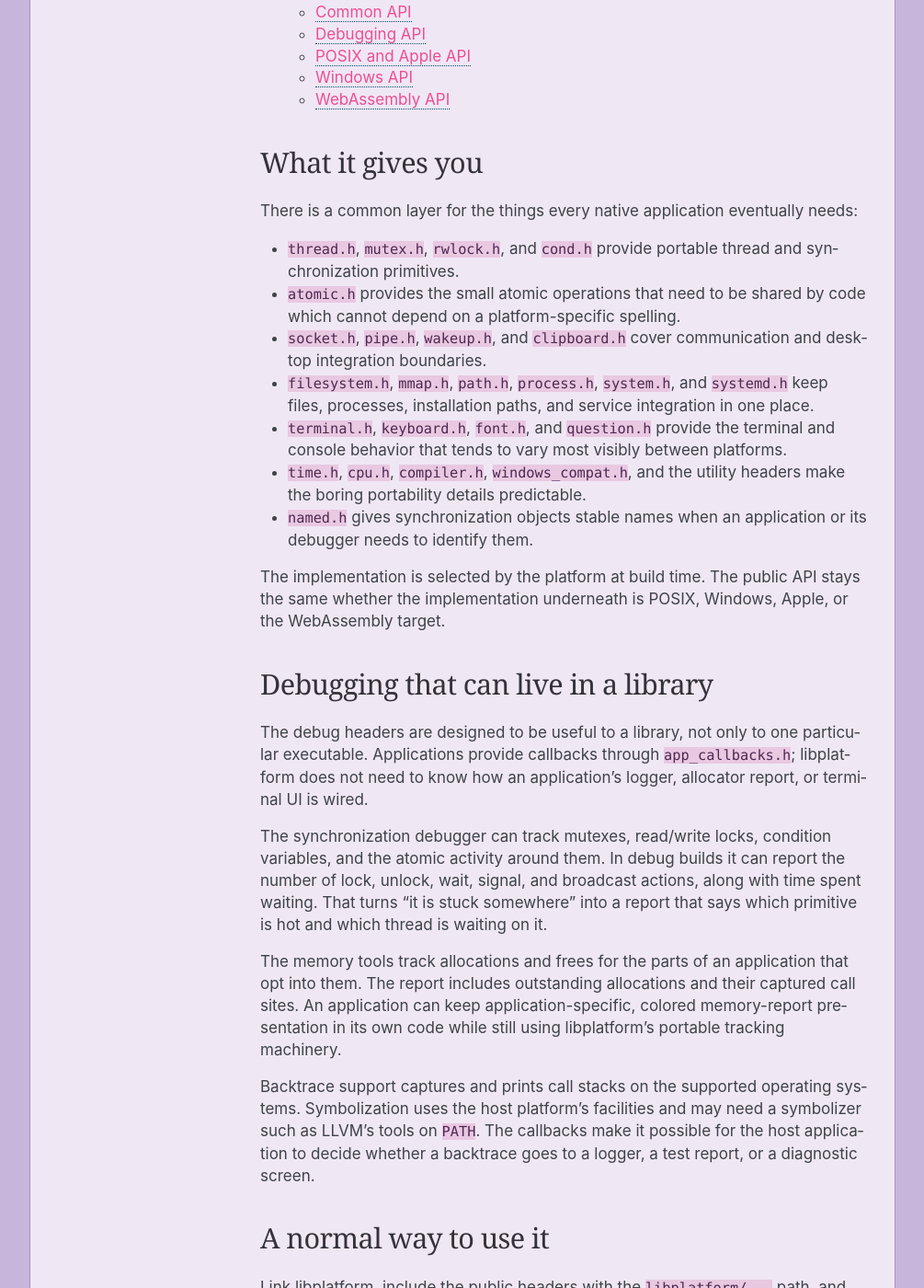
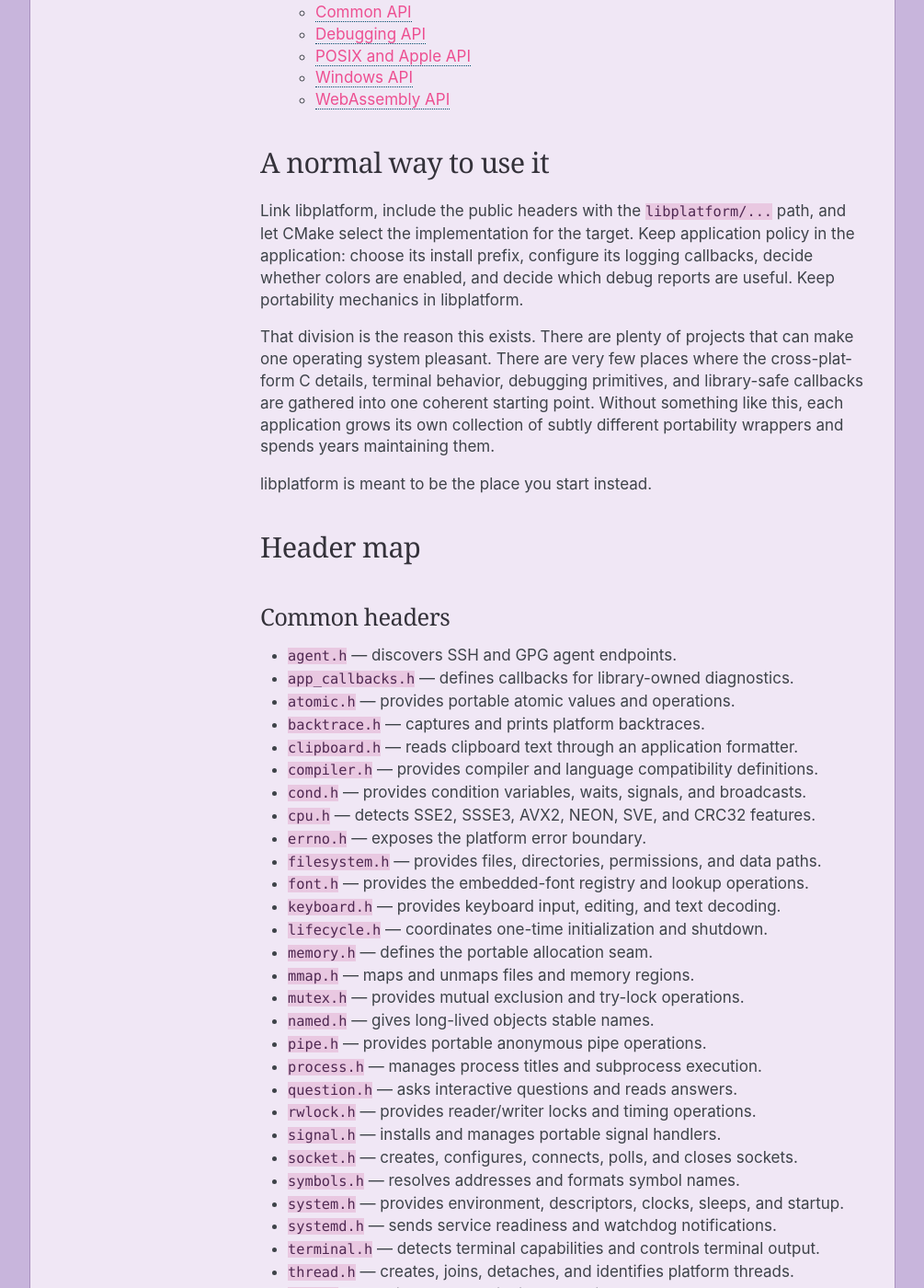
Before and after one commit to zfogg/libplatform, a Sphinx documentation site: the page built from docs/index.md, in a window 1280 px wide and 1400 px high, scrolled down 592 px. Shown: the whole window at 92% size, without its empty margins (138-1143 px from the left). Built offline with Sphinx 7.4.7, drawn with Linux system fonts in a browser that asks for light colours; some of the changed text lies outside the part shown.

Commit message:
docs: put usage before header map

````diff
--- a/docs/index.md
+++ b/docs/index.md
@@ -23,56 +23,6 @@ documentation and the code do not quietly drift apart.
 
 api
 ```
-
-## What it gives you
-
-There is a common layer for the things every native application eventually
-needs:
-
-- `thread.h`, `mutex.h`, `rwlock.h`, and `cond.h` provide portable thread and
-  synchronization primitives.
-- `atomic.h` provides the small atomic operations that need to be shared by
-  code which cannot depend on a platform-specific spelling.
-- `socket.h`, `pipe.h`, `wakeup.h`, and `clipboard.h` cover communication and
-  desktop integration boundaries.
-- `filesystem.h`, `mmap.h`, `path.h`, `process.h`, `system.h`, and `systemd.h`
-  keep files, processes, installation paths, and service integration in one
-  place.
-- `terminal.h`, `keyboard.h`, `font.h`, and `question.h` provide the terminal
-  and console behavior that tends to vary most visibly between platforms.
-- `time.h`, `cpu.h`, `compiler.h`, `windows_compat.h`, and the utility headers
-  make the boring portability details predictable.
-- `named.h` gives synchronization objects stable names when an application or
-  its debugger needs to identify them.
-
-The implementation is selected by the platform at build time. The public API
-stays the same whether the implementation underneath is POSIX, Windows,
-Apple, or the WebAssembly target.
-
-## Debugging that can live in a library
-
-The debug headers are designed to be useful to a library, not only to one
-particular executable. Applications provide callbacks through
-`app_callbacks.h`; libplatform does not need to know how an application's
-logger, allocator report, or terminal UI is wired.
-
-The synchronization debugger can track mutexes, read/write locks, condition
-variables, and the atomic activity around them. In debug builds it can report
-the number of lock, unlock, wait, signal, and broadcast actions, along with
-time spent waiting. That turns “it is stuck somewhere” into a report that says
-which primitive is hot and which thread is waiting on it.
-
-The memory tools track allocations and frees for the parts of an application
-that opt into them. The report includes outstanding allocations and their
-captured call sites. An application can keep application-specific, colored
-memory-report presentation in its own code while still using libplatform's
-portable tracking machinery.
-
-Backtrace support captures and prints call stacks on the supported operating
-systems. Symbolization uses the host platform's facilities and may need a
-symbolizer such as LLVM's tools on `PATH`. The callbacks make it possible for
-the host application to decide whether a backtrace goes to a logger, a test
-report, or a diagnostic screen.
 
 ## A normal way to use it
 
--- a/docs/sync_header_inventory.py
+++ b/docs/sync_header_inventory.py
@@ -17,8 +17,13 @@ def main() -> None:
     index = DOCS_INDEX.read_text(encoding="utf-8")
     marker = "## Header map"
     index_start = index.index(marker)
+    index_end = index.index("## Debugging that can live in a library", index_start)
+    suffix = index[index_end:]
+    legacy_start = suffix.find("\n- `agent.h`")
+    if legacy_start >= 0:
+        suffix = suffix[:legacy_start]
     DOCS_INDEX.write_text(
-        index[:index_start] + marker + "\n\n" + inventory + "\n",
+        index[:index_start] + marker + "\n\n" + inventory + "\n\n" + suffix.lstrip("\n"),
         encoding="utf-8",
     )
 
````
Also changed, not shown: other parts of docs/index.md (+25 -0 lines).
